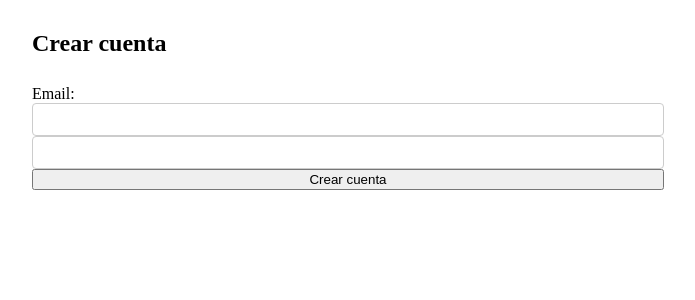
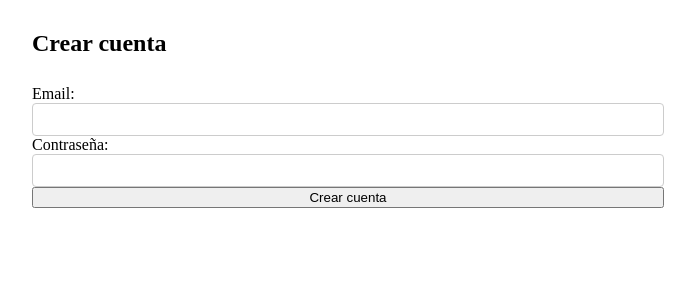
Before and after one commit to claramonzo1/Monzo-Cerini-Pigretti, a React (Create React App) app: page / in a window 1280 px wide. Shown: the top 300 px of the page, without its empty margins (292-987 px from the left). Built offline with nearby package versions, Linux system fonts and the light colour scheme.

Commit message:
me falto algo del register

```diff
--- a/src/componentes/Register/Register.js
+++ b/src/componentes/Register/Register.js
@@ -80,7 +80,7 @@ class Register extends Component {
                         onChange={(event) => this.controlarCambios(event)}
                     />
 
-
+                    <label>Contraseña:</label>
                     <input
                         type="password"
                         name="password"
```
